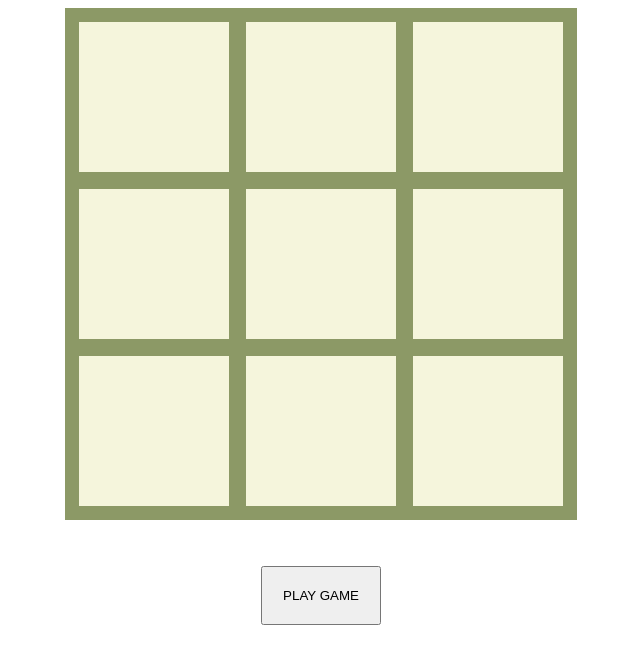
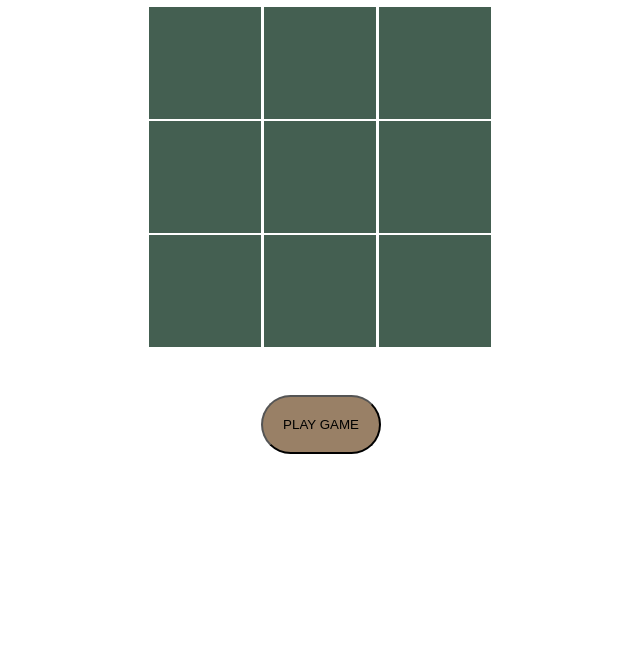
Before and after one commit to hania-jas/tic-tac-toe, a plain HTML site: page index.html in a window 1280 px wide. Shown: the whole page, without its empty margins (319-959 px from the left). Drawn offline with Linux system fonts and the light colour scheme.

Commit message:
changed colors

```diff
--- a/style.css
+++ b/style.css
@@ -1,50 +1,80 @@
 body {
+    box-sizing: border-box;
     position: relative;
     height: 100vh;
+    margin: 0;
+    margin-top: 5px;
 }
+
 .container {
     display: flex;
+    margin: 0;
+    height: auto;
 }
+
 .grid {
-    width: 500px;
-    height: 500px;
+    min-width: 300px;
+    height: auto;
     display: grid;
-    grid-template-columns: auto auto auto;
-    padding: 6px;
+    grid-template-columns: 33% 33% 33%;
     margin: auto;
-    background-color: 	#8c9966;
 }
 
 .grid div {
-    width: 150px;
-    height: 150px;
-    background-color: beige;
+    width: 7rem;
+    height: 7rem;
+    background-color: #445f51;
     margin: auto;
+}
 
+#firstField,
+#secondField,
+#thirdField {
+    border: 2px solid white;
 }
+
+#fourthField,
+#fifthField,
+#sixthField,
+#seventhField,
+#eighthField,
+#ninthField {
+    border-left: 2px solid white;
+    border-right: 2px solid white;
+    border-bottom: 2px solid white;
+}
+
 .field {
     display: flex;
     justify-content: center;
     align-items: center;
     cursor: pointer;
 }
+
 #center {
-   display: flex;
+    display: flex;
     justify-content: center;
     align-items: center;
     height: 150px;
 }
 
 #button {
+    background-color: #998066;
+    border-radius: 30px;
     padding: 20px;
+    cursor: pointer;
+}
 
+#button:hover {
+    background-color: #996666;
 }
+
 .markO {
-    font-size: 60px;
-    color:  #998066;
+    font-size: 80px;
+    color: #998066;
+}
 
-}
 .markX {
-    font-size: 60px;
+    font-size: 80px;
     color: #996666;
 }
```
